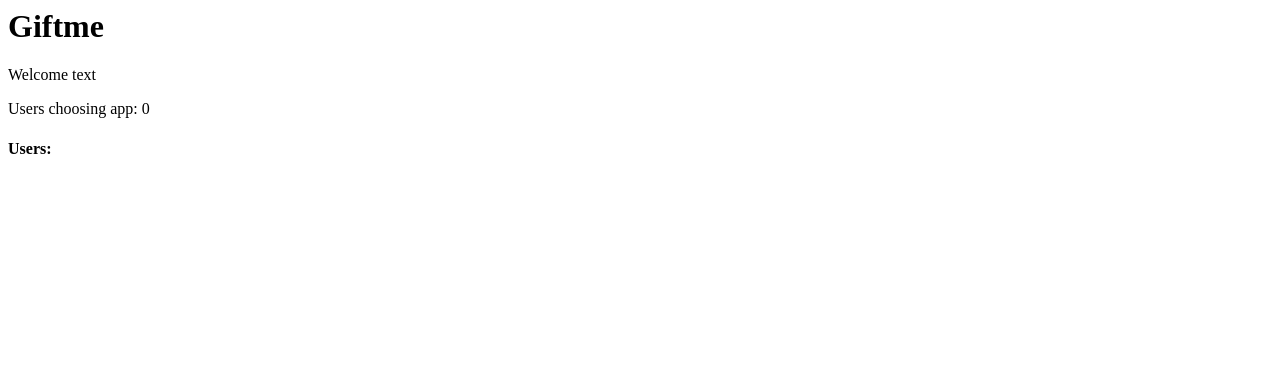
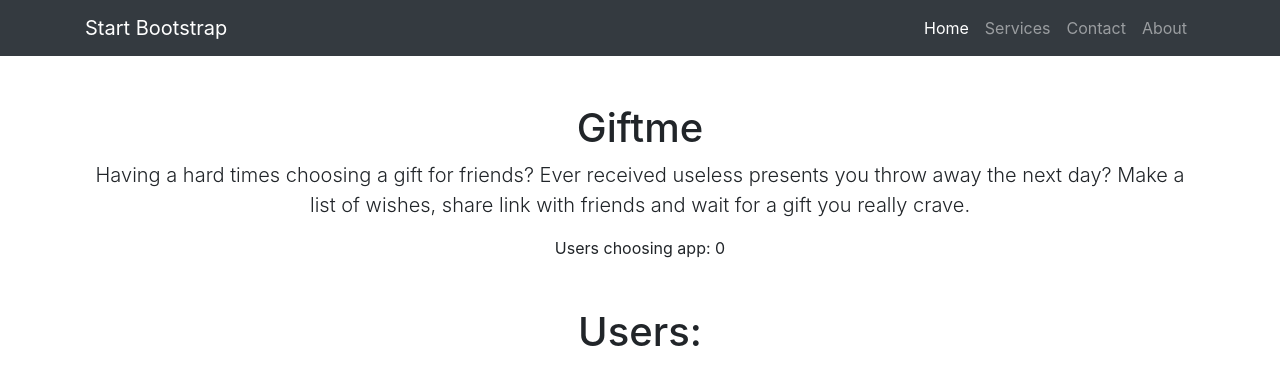
Before and after one commit to AndriiOshtuk/giftme, a Django app: page /wishlist/ in a window 1280 px wide. Shown: the top 385 px of the page. Run offline with Django 3.2, Linux system fonts and the light colour scheme; some libraries are stand-ins or nearby versions.

Commit message:
Modified to extend base.html

```diff
--- a/wishlist/templates/wishlist/user_list.html
+++ b/wishlist/templates/wishlist/user_list.html
@@ -1,15 +1,28 @@
-<h1>Giftme</h1>
-<p>Welcome text</p>
-<p>Users choosing app: {{ user_list.count }}</p>
+{% extends "base.html" %}
 
+{% block title %}<title>Giftme - User's List</title>{% endblock %}
 
-<h4>Users:</h4>
-{% for user in user_list %}
-    <!-- <p>*{{ user.first_name }} tel: {{ user.phone_number }}</p> -->
+{% block content%}
+  <div class="container">
+    <div class="row">
+      <div class="col-lg-12 text-center">
+        <h1 class="mt-5">Giftme</h1>
+        <p class="lead">Having a hard times choosing a gift for friends? Ever received useless presents you throw away the next day? Make a list of wishes, share link with friends and wait for a gift you really crave.</p>
+        <p class="lead"><p>Users choosing app: {{ user_list.count }}</p></p>
+        <h1 class="mt-5">Users:</h1>
+        <ul class="list-unstyled">
+            {% for user in user_list %}
+                <li><p><a href="{% url 'wishlist:user-detail' user.id %}">*{{ user.first_name }} tel: {{ user.phone_number }}</a></p></li>
 
-    <p><a href="{% url 'wishlist:user-detail' user.id %}">*{{ user.first_name }} tel: {{ user.phone_number }}</a></p>
+                <ul class="list-unstyled">
+                {% for item in user.wishlist_set.all %}
+                    <li><a href="{% url 'wishlist:wishlist-detail' item.id %}">{{ item.name }}</a></li>
+                {% endfor %}
+                </ul>
+            {% endfor %}
+        </ul>
+      </div>
+    </div>
+  </div>
 
-    {% for item in user.wishlist_set.all %}
-        <a href="{% url 'wishlist:wishlist-detail' item.id %}">{{ item.name }}</a>
-    {% endfor %}
-{% endfor %}
+{%endblock%}
```
